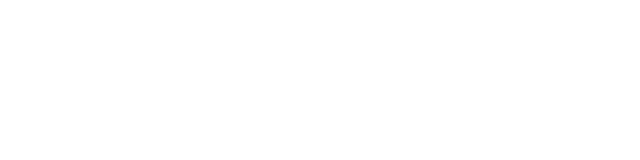
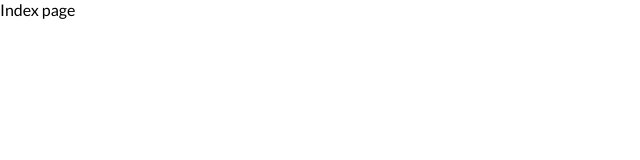
Before and after one commit to dahmide/travel-buddy-web-page, a React (Vite) app: page / in a window 1280 px wide. Shown: the top 160 px of the page, without its empty margins (0-640 px from the left). Built offline with nearby package versions, Linux system fonts and the light colour scheme.

Commit message:
Further commit: Added index page

```diff
--- a/src/App.jsx
+++ b/src/App.jsx
@@ -5,6 +5,7 @@ import {
     Route
 } from "react-router-dom";
 
+import Index from "./views/Index/Index";
 import Login from "./views/Login/Login";
 import StepA from "./views/Steps/StepA";
 import StepB from "./views/Steps/StepB";
@@ -13,6 +14,7 @@ import StepC from "./views/Steps/StepC";
 const router = createBrowserRouter(
     createRoutesFromElements(
         <Route path="/">
+            <Route index element={<Index />} />
             <Route path="login" element={<Login />} />
             <Route path="stepA" element={<StepA />} />
             <Route path="stepB" element={<StepB />} />
--- /dev/null
+++ b/src/views/Index/Index.jsx
@@ -0,0 +1,9 @@
+const Index = () => {
+    return (
+        <div className="">
+            Index page
+        </div>
+    )
+}
+
+export default Index;
```
Also changed, not shown: src/views/Index/index.css (added).
